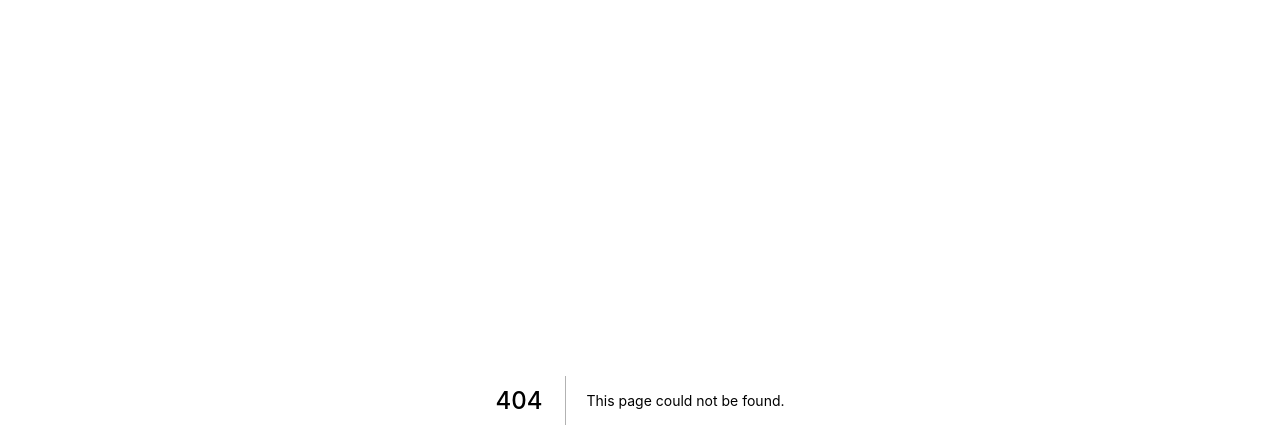
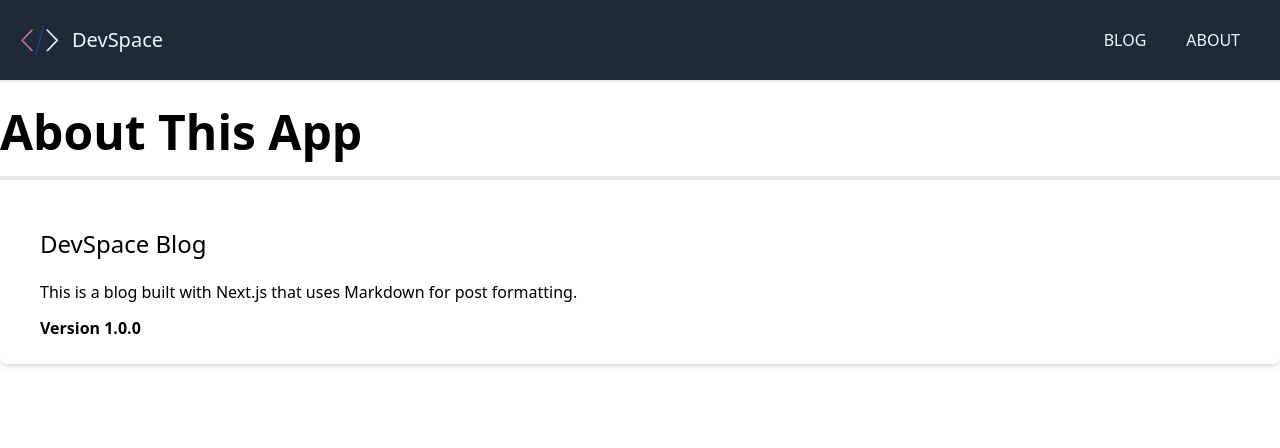
Before and after one commit to matchoo812/markdown-blog, a Next.js app: page /about in a window 1280 px wide. Before the commit this address had no page. Shown: the top 448 px of the page. Built offline with nearby package versions, Linux system fonts and the light colour scheme.

Commit message:
create 404 and about pages

```diff
--- /dev/null
+++ b/pages/404.js
@@ -0,0 +1,22 @@
+import Link from 'next/link';
+import Image from 'next/image';
+import Layout from '../components/Layout';
+
+export default function NotFoundPage() {
+  return (
+    <Layout title='Page Not Found'>
+      <div className='flex flex-col items-center mt-20'>
+        <Image
+          src='/images/logo.png'
+          width={70}
+          height={70}
+          className='bg-gray-800 rounded-2xl'
+          alt='logo'
+        />
+
+        <h1 className='text-6xl my-5'>Whoops!</h1>
+        <h2 className='text-4xl text-gray-400 mb-5'>Nothing to see here, folks.</h2>
+      </div>
+    </Layout>
+  );
+}
--- /dev/null
+++ b/pages/about.js
@@ -0,0 +1,19 @@
+import Layout from '../components/Layout';
+
+export default function AboutPage() {
+  return (
+    <Layout title='About DevSpace'>
+      <h1 className='text-5xl border-b-4 pb-5 font-bold'>About This App</h1>
+      <div className='bg-white shadow-md rounded-lg px-10 py-6 mt-6'>
+        <h3 className='text-2xl mb-5'>DevSpace Blog</h3>
+        <p className='mb-3'>
+          This is a blog built with Next.js that uses Markdown for post formatting.
+        </p>
+
+        <p>
+          <span className='font-bold'>Version 1.0.0</span>
+        </p>
+      </div>
+    </Layout>
+  );
+}
--- /dev/null
+++ b/pages/blog/index.js
@@ -0,0 +1,9 @@
+import Layout from '../../components/Layout';
+
+export default function BlogPage() {
+  return (
+    <Layout>
+      <h1>The Blogs Go Here</h1>
+    </Layout>
+  );
+}
```
